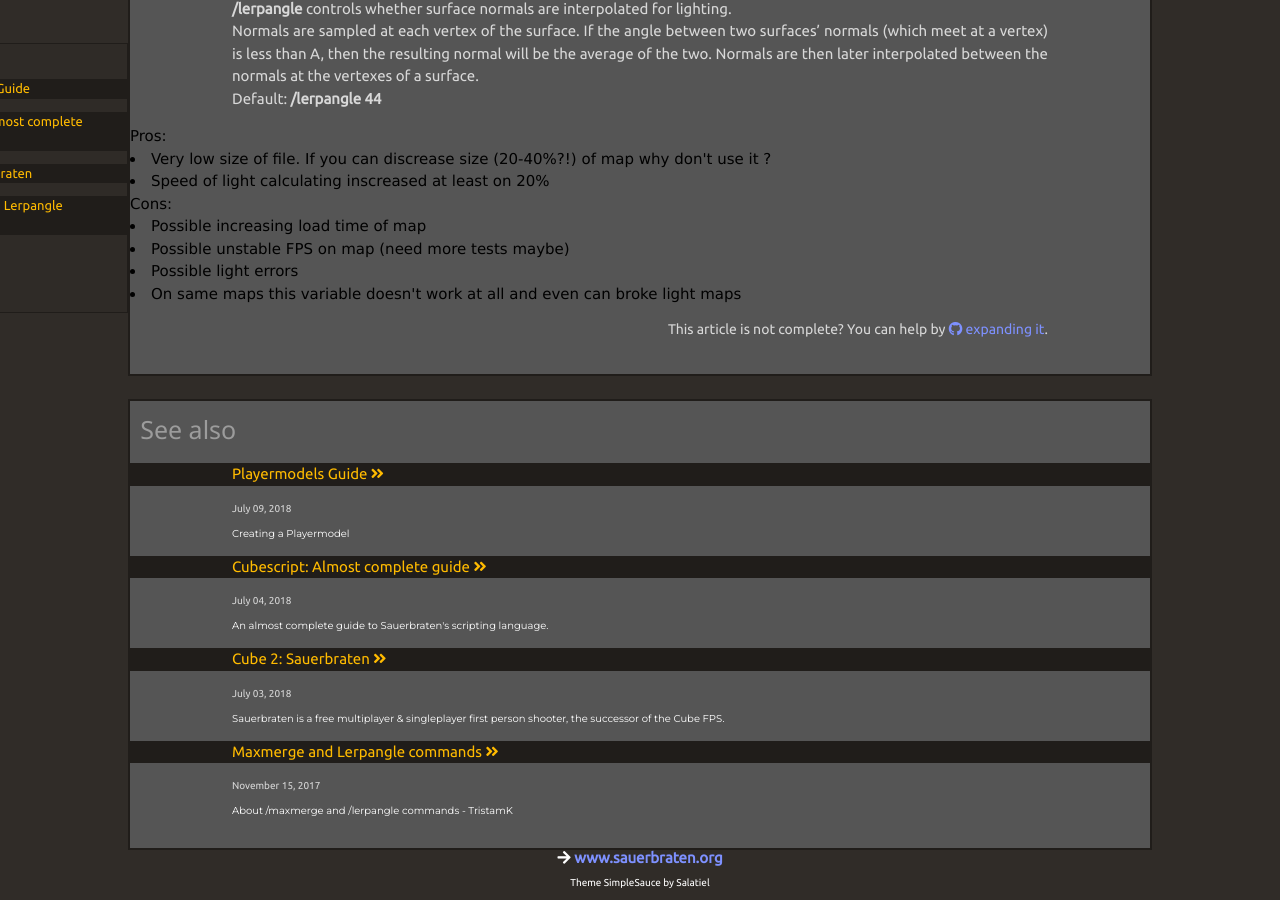
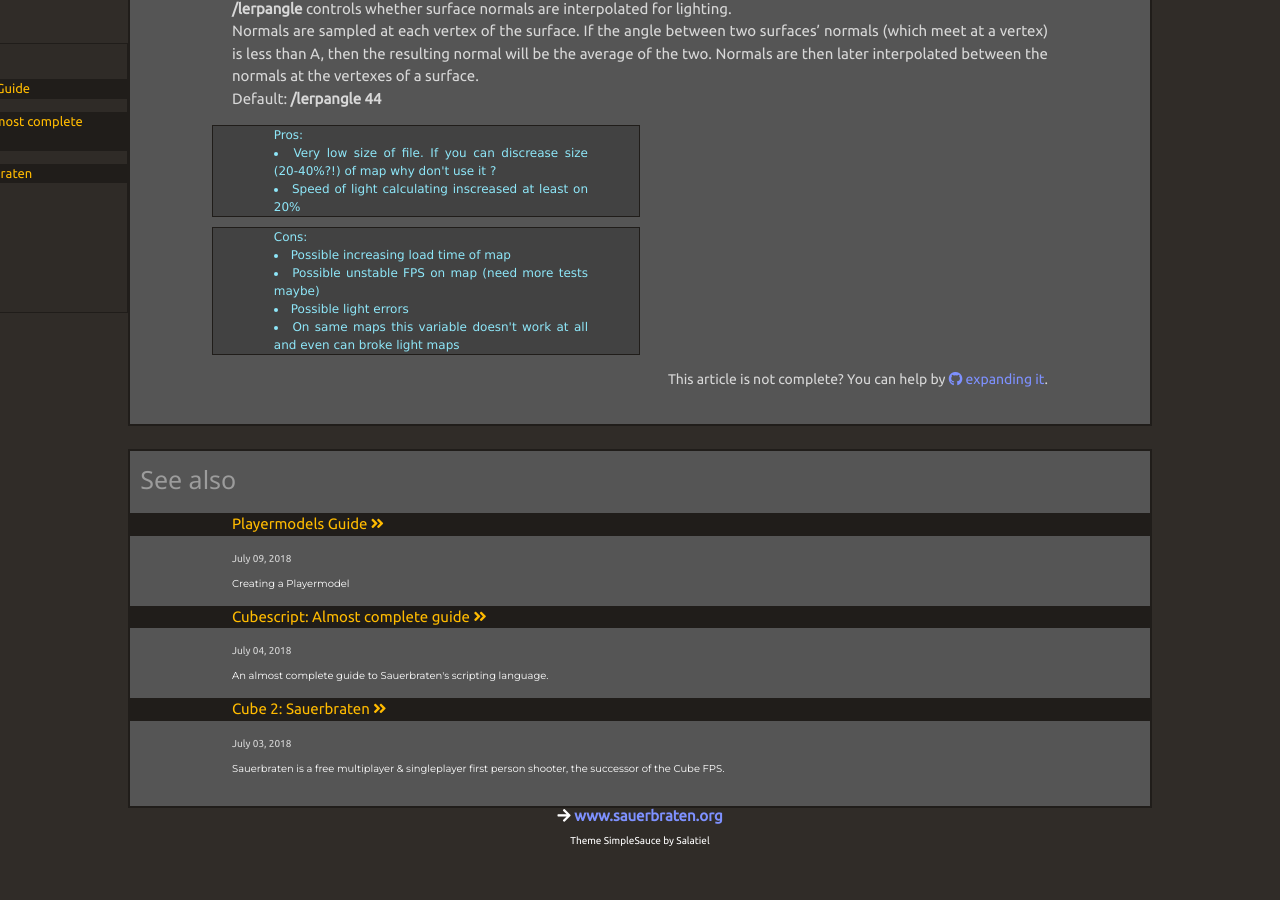
Before and after one commit to sauer-sauce/sauer-sauce.github.io, a Jekyll site: the page built from _posts/2017-11-15-maxmerge-and-lerpangle.markdown, in a window 1280 px wide and 900 px high, scrolled down 1169 px. Built offline with Jekyll 4.4.1, drawn with Linux system fonts in a browser that asks for light colours; nearby versions of some CDN libraries; after the commit the page ends 2027 px from its top, so only the background shows below that; part of the change alters nothing that is shown; some of the changed text lies outside the part shown.

Commit message:
lerpangle, not repangle

```diff
--- a/_posts/2017-11-15-maxmerge-and-lerpangle.markdown
+++ b/_posts/2017-11-15-maxmerge-and-lerpangle.markdown
@@ -37,13 +37,13 @@ Cons:
 Normals are sampled at each vertex of the surface. If the angle between two surfaces' normals (which meet at a vertex) is less than A, then the resulting normal will be the average of the two. Normals are then later interpolated between the normals at the vertexes of a surface. <br>
 Default: <strong>/lerpangle 44</strong>
 
-<div class="contentcomparation">
+<div class="contentbox">
 Pros:
 	<li> Very low size of file. If you can discrease size (20-40%?!) of map why don't use it ?</li>
 	<li> Speed of light calculating inscreased at least on 20%</li>
 </div>
 
-<div class="contentcomparation">
+<div class="contentbox">
 Cons:
 	<li> Possible increasing load time of map</li>
 	<li> Possible unstable FPS on map (need more tests maybe)</li>
--- a/_posts/2017-11-15-maxmerge-and-repangle.markdown
+++ /dev/null
@@ -1,52 +0,0 @@
----
-layout: post
-title:  "Maxmerge and Lerpangle commands"
-date:   2017-11-15 15:12:00
-author: "TristamK"
-categories: "tutorials"
-excerpt: "About /maxmerge and /lerpangle commands  - TristamK"
----
- <strong>/maxmerge</strong> determines the maximum connection distance  of polygons
-<br>
-Default: <strong>/maxmerge 6</strong>
-<br>
-The higher you set this var the connection distance longer.
-<br>
-
-<div class="contentcomparation">
-Pros:
-	<li> Disceasing amount of polygons (wtr) on your map</li>
-	<li> Possible discresaing output file of your map.</li>
-	<li> If map big enough it can increase fps on your map (see Examples).</li>
-</div>
-
-<div class="contentcomparation">
-Cons:
-	<li> Discreasing amount of polygons doen't always mean that it will be the same to your fps. FPS can be lower after this command (- 1-5 fps. Minor influence).</li>
-	<li> Possible increasing load time of map.</li>
-	<li> Possible to make fps of your map unstable a bit. </li>
-</div>
-
-<strong>Examples</strong>
-/maxmerge = 6 <br>
-<img src="{{ base.url }}/content/images/posts/sauersauce_20171115-1.jpg"> <br>
-/maxmerge = 12 <br>
-<img src="{{ base.url }}/content/images/posts/sauersauce_20171115-1.jpg"> <br>
-
- <strong>/lerpangle</strong> controls whether surface normals are interpolated for lighting. <br>
-Normals are sampled at each vertex of the surface. If the angle between two surfaces' normals (which meet at a vertex) is less than A, then the resulting normal will be the average of the two. Normals are then later interpolated between the normals at the vertexes of a surface. <br>
-Default: <strong>/lerpangle 44</strong>
-
-<div class="contentbox">
-Pros:
-	<li> Very low size of file. If you can discrease size (20-40%?!) of map why don't use it ?</li>
-	<li> Speed of light calculating inscreased at least on 20%</li>
-</div>
-
-<div class="contentbox">
-Cons:
-	<li> Possible increasing load time of map</li>
-	<li> Possible unstable FPS on map (need more tests maybe)</li>
-	<li> Possible light errors</li>
-	<li> On same maps this variable doesn't work at all and even can broke light maps</li>
-</div>
```
